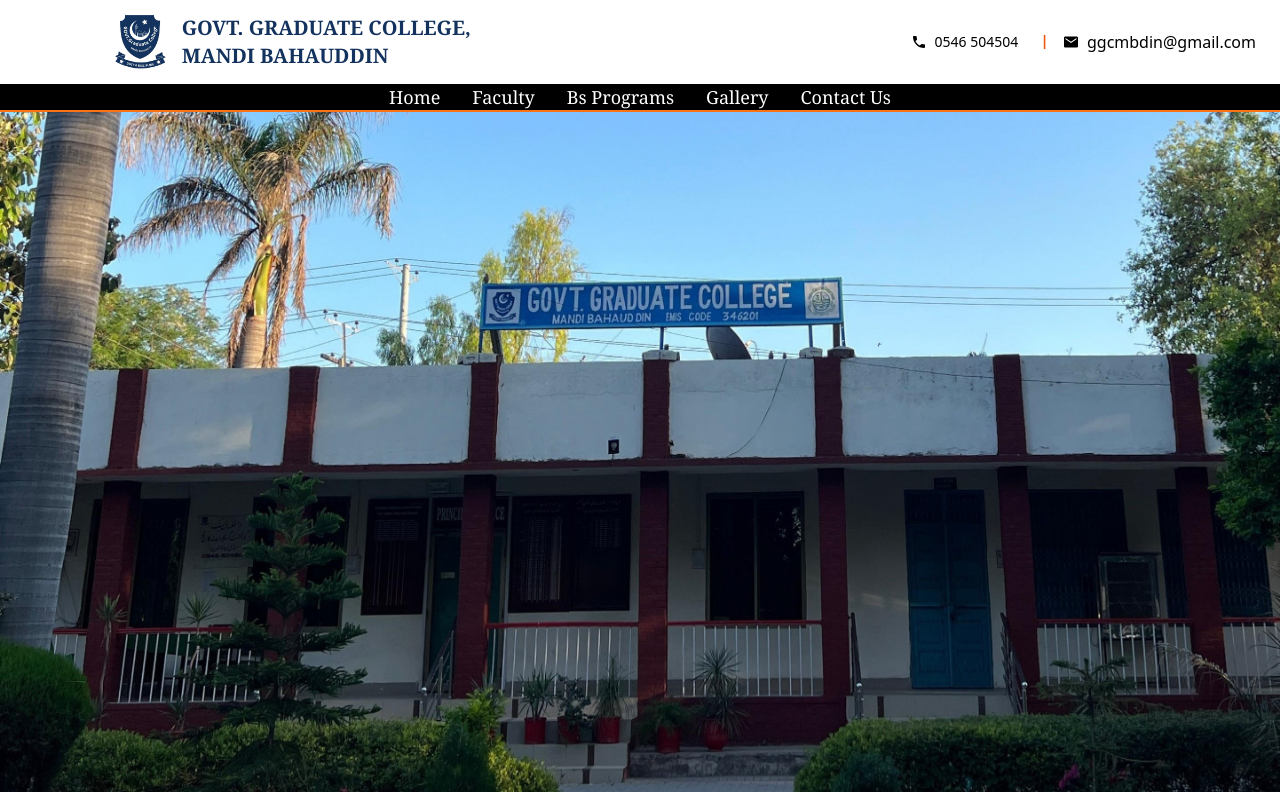
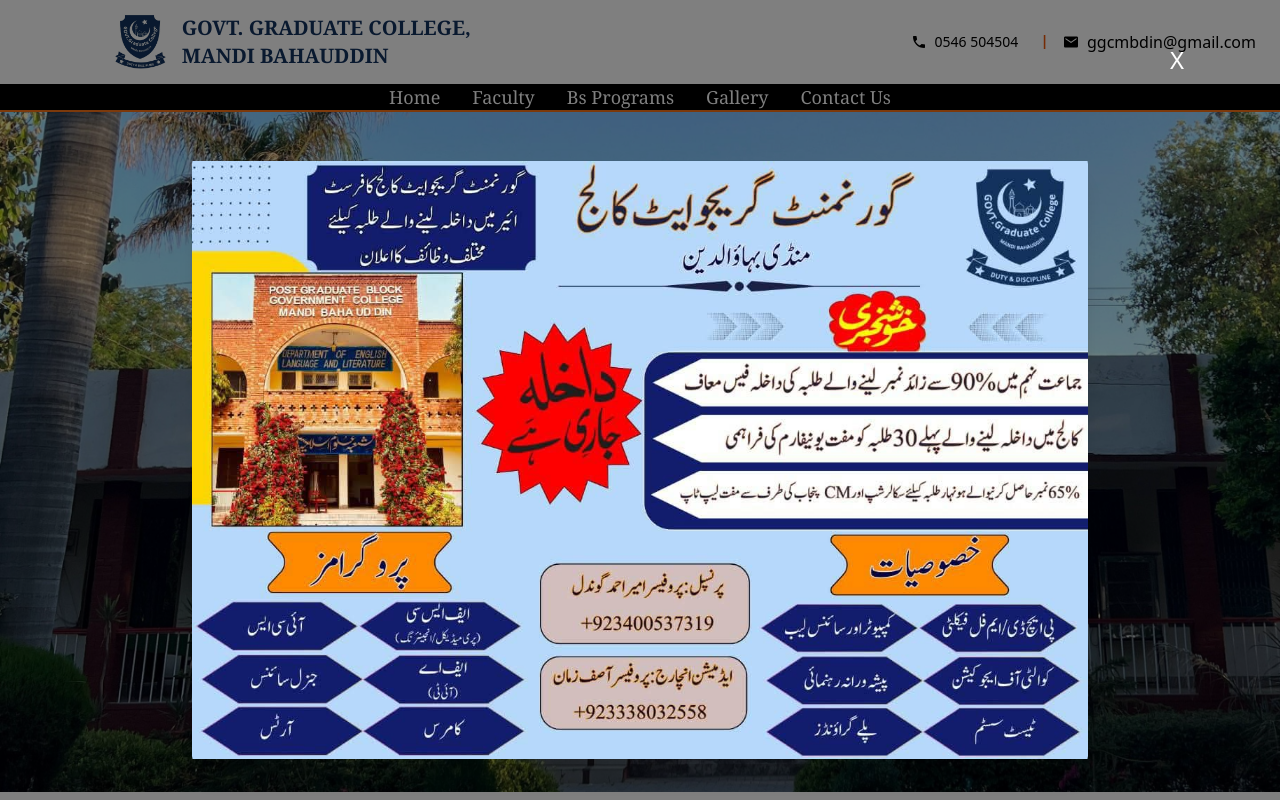
Before and after one commit to hamza-1897/ggc-mbdin, a React (Vite) app: page / in a window 1280 px wide. Shown: the top 800 px of the page. Built offline with nearby package versions, Linux system fonts and the light colour scheme.

Commit message:
added announcement componenet

```diff
--- /dev/null
+++ b/src/components/Announcement.jsx
@@ -0,0 +1,58 @@
+import React from 'react'
+import { motion } from 'framer-motion';
+import post from '../ColgPics/poster.jpg'
+import { useState } from 'react';
+
+
+const Announcement = () => {
+
+ const [isVisible, setIsVisible] = useState(true);
+
+  const handleClose = () => {
+    setIsVisible(false);
+  };
+
+  if (!isVisible) {
+    return null;
+  }
+
+
+
+
+
+  return (
+     <motion.div
+      className="fixed inset-0 w-full h-full justify-around bg-black bg-opacity-50 text-white flex flex-col z-50"
+
+      initial={{ left: '-100vw' }}
+
+      animate={{ left: '0' }}
+
+      exit={{ left: '-100vw' }}
+
+      transition={{
+        duration: 0.8,
+        delay:1,
+        ease: "easeOut"
+      }}
+    >
+      <div className="w-full h-[10vh] flex items-center justify-end">
+        <button
+          onClick={handleClose}
+          className="mr-20 text-2xl cursor-pointer p-4 rounded-full hover:bg-gray-700 transition-colors"
+        >
+          X
+        </button>
+      </div>
+
+      <div className="w-full h-[80vh] flex items-center justify-center">
+        <div className="h-[95%] w-[80%] max-w-4xl">
+          <img src={post} className="h-full w-full object-contain rounded-lg shadow-xl" alt="Announcement" />
+        </div>
+      </div>
+    </motion.div>
+
+  )
+}
+
+export default Announcement
--- a/src/pages/Home.jsx
+++ b/src/pages/Home.jsx
@@ -4,10 +4,13 @@
 import Principle from '../components/Principle'
 import Choose from '../components/Choose'
 import {motion } from "framer-motion"
+import Announcement from '../components/Announcement'
 
 function Home() {
   return (
-    <div className=" z-10 ">
+    <div >
+
+<Announcement/>
       <motion.div
 
        initial={{ opacity: 0, scale: 0.2  }}
```
Also changed, not shown: src/ColgPics/poster.jpg (added).
